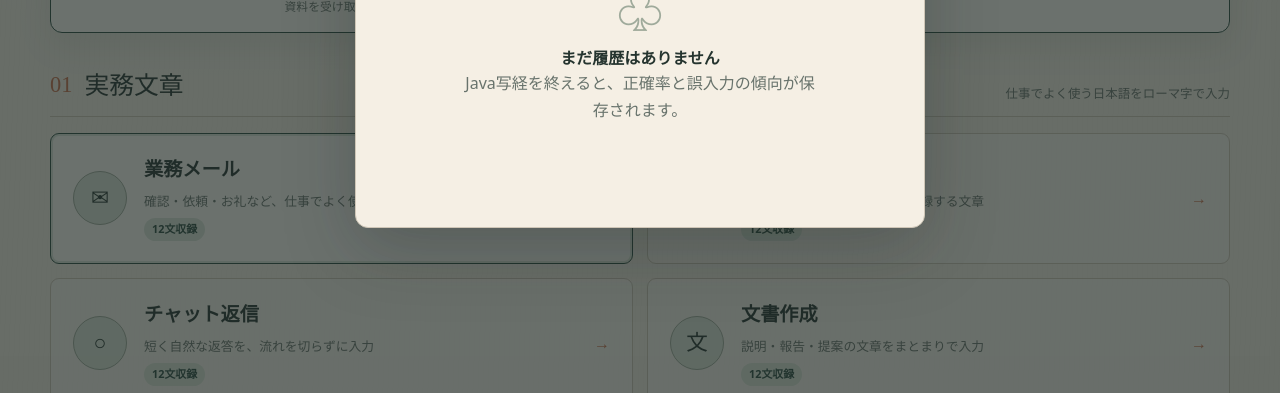
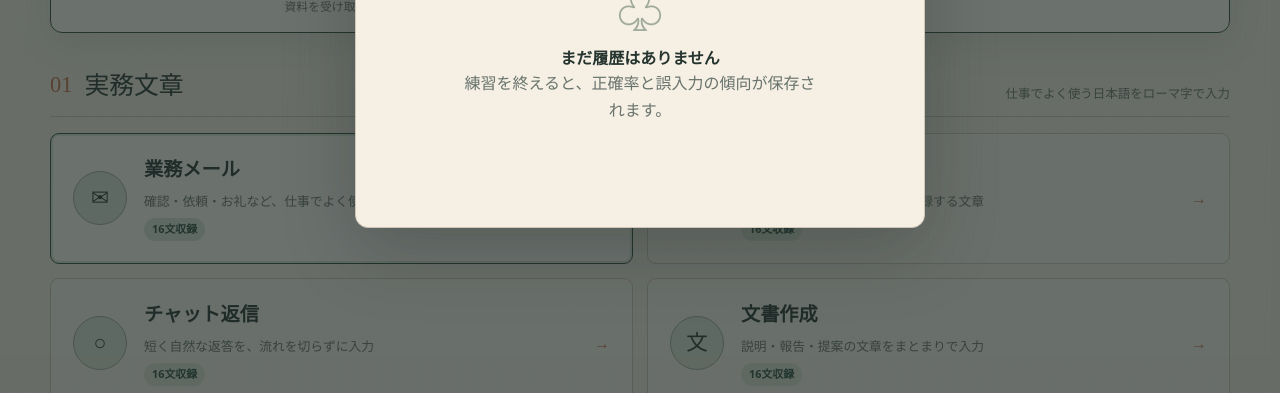
Before and after one commit to hikaruy0804/yubitore, a Next.js app: page / in a window 1280 px wide. Both pictures are taken after a click on the button "練習履歴". Shown: the part 407-800 px from the top of the page. Built offline with nearby package versions, Linux system fonts and the light colour scheme.

Commit message:
add commit

```diff
--- a/app/page.tsx
+++ b/app/page.tsx
@@ -40,9 +40,9 @@ type SessionRecord = {
   scene: string;
   accuracy: number;
   correct: number;
+  exerciseCount: number;
   mistakes: Record<string, number>;
   targetFingerErrors: Record<string, number>;
-  durationSec: number;
 };
 
 type Settings = {
@@ -196,6 +196,30 @@ const EXERCISES: Record<SceneId, Exercise[]> = {
       description: "ご質問への回答を本文に記載しました。",
       input: "goshitsumonhenokaitouwohonbunnikisaishimashita.",
     },
+    {
+      id: "mail-13",
+      context: "会議日程の変更依頼",
+      description: "会議の日程を来週へ変更できますでしょうか。",
+      input: "kaiginonitteiworaishuuhehenkoudekimasudeshouka.",
+    },
+    {
+      id: "mail-14",
+      context: "請求書を受け取った連絡",
+      description: "請求書を受領しました。内容を確認します。",
+      input: "seikyuushowojuryoushimashita.naiyouwokakuninshimasu.",
+    },
+    {
+      id: "mail-15",
+      context: "添付漏れを知らせるメール",
+      description: "添付ファイルが見当たりませんので、再送をお願いします。",
+      input: "tenpufairugamiatarimasennode,saisouwoonegaishimasu.",
+    },
+    {
+      id: "mail-16",
+      context: "修正版を送付するメール",
+      description: "修正版をお送りしますので、ご確認をお願いします。",
+      input: "shuuseibanwoookurishimasunode,gokakuninwoonegaishimasu.",
+    },
   ],
   meeting: [
     {
@@ -270,6 +294,30 @@ const EXERCISES: Record<SceneId, Exercise[]> = {
       description: "期限を一週間延長することで合意しました。",
       input: "kigenwoisshuukannenchousurukotodegouishimashita.",
     },
+    {
+      id: "meeting-13",
+      context: "課題と対応策の確認",
+      description: "進行上の課題と対応策を確認しました。",
+      input: "shinkoujounokadaitotaiousakuwokakuninshimashita.",
+    },
+    {
+      id: "meeting-14",
+      context: "担当者と期限の決定",
+      description: "各作業の担当者と期限を決定しました。",
+      input: "kakusagyounotantoushatokigenwoketteishimashita.",
+    },
+    {
+      id: "meeting-15",
+      context: "次回議題の共有",
+      description: "次回は利用者からの意見を検討します。",
+      input: "jikaihariyoushakaranoikenwokentoushimasu.",
+    },
+    {
+      id: "meeting-16",
+      context: "会議中止の記録",
+      description: "本日の会議は都合により中止します。",
+      input: "honjitsunokaigihatsugouniyorichuushishimasu.",
+    },
   ],
   chat: [
     {
@@ -344,6 +392,30 @@ const EXERCISES: Record<SceneId, Exercise[]> = {
       description: "ファイル名を変更して再度送ります。",
       input: "fairumeiwohenkoushitesaidookurimasu.",
     },
+    {
+      id: "chat-13",
+      context: "到着が遅れる連絡",
+      description: "会議が長引いているため、十分ほど遅れます。",
+      input: "kaigiganagabiiteirutame,juppunhodookuremasu.",
+    },
+    {
+      id: "chat-14",
+      context: "一部分だけ確認を依頼",
+      description: "この部分だけ、確認をお願いできますか。",
+      input: "konobubundake,kakuninwoonegaidekimasuka.",
+    },
+    {
+      id: "chat-15",
+      context: "連絡内容を訂正",
+      description: "先ほどの連絡に誤りがありました。訂正します。",
+      input: "sakihodonorenrakuniayamarigaarimashita.teiseishimasu.",
+    },
+    {
+      id: "chat-16",
+      context: "対応できる時間を共有",
+      description: "午後三時以降であれば対応できます。",
+      input: "gogosanjikoudearebataioudekimasu.",
+    },
   ],
   document: [
     {
@@ -418,6 +490,30 @@ const EXERCISES: Record<SceneId, Exercise[]> = {
       description: "最終版を保存し、関係者へ配布します。",
       input: "saishuubanwohozonshi,kankeishahehaifushimasu.",
     },
+    {
+      id: "document-13",
+      context: "資料の対象と方法を説明",
+      description: "本資料では、調査の対象と方法を説明します。",
+      input: "honshiryoudeha,chousanotaishoutohouhouwosetsumeishimasu.",
+    },
+    {
+      id: "document-14",
+      context: "利用条件の例外を明記",
+      description: "ただし、一部の条件では利用できません。",
+      input: "tadashi,ichibunojoukendehariyoudekimasenn.",
+    },
+    {
+      id: "document-15",
+      context: "実施後の確認手順",
+      description: "実施後は結果を記録し、担当者が確認します。",
+      input: "jisshigohakekkawokirokushi,tantoushagakakuninshimasu.",
+    },
+    {
+      id: "document-16",
+      context: "次工程の開始条件",
+      description: "次の作業は、承認完了後に開始する予定です。",
+      input: "tsuginosagyouha,shouninkanryougonikaishisuruyoteidesu.",
+    },
   ],
   hello: [
     {
@@ -468,6 +564,30 @@ const EXERCISES: Record<SceneId, Exercise[]> = {
       description: "掛け算と足し算を含む式を出力します。",
       input: "public class Formula {\n    public static void main(String[] args) {\n        System.out.println(4 * 5 + 2);\n    }\n}",
     },
+    {
+      id: "hello-9",
+      context: "引数の個数を表示",
+      description: "mainメソッドが受け取った引数の個数を表示します。",
+      input: "public class CountArgs {\n    public static void main(String[] args) {\n        System.out.println(args.length);\n    }\n}",
+    },
+    {
+      id: "hello-10",
+      context: "名前を変数に保存して表示",
+      description: "mainメソッド内で文字列変数を宣言して出力します。",
+      input: 'public class UserName {\n    public static void main(String[] args) {\n        String user = "Aoi";\n        System.out.println(user);\n    }\n}',
+    },
+    {
+      id: "hello-11",
+      context: "改行しない出力",
+      description: "printとprintlnを続けて呼び出します。",
+      input: 'public class Inline {\n    public static void main(String[] args) {\n        System.out.print("Loading");\n        System.out.println(" done");\n    }\n}',
+    },
+    {
+      id: "hello-12",
+      context: "平均値の計算と表示",
+      description: "変数へ計算結果を保存し、割り算した値を表示します。",
+      input: "public class Average {\n    public static void main(String[] args) {\n        int total = 24 + 18;\n        System.out.println(total / 2);\n    }\n}",
+    },
   ],
   variables: [
     {
@@ -518,6 +638,30 @@ const EXERCISES: Record<SceneId, Exercise[]> = {
       description: "値のコピーと再代入を続けて入力します。",
       input: "int x = 10;\nint y = x;\nx = 20;",
     },
+    {
+      id: "variables-9",
+      context: "定数の宣言",
+      description: "finalを使い、変更しない整数を宣言します。",
+      input: "final int LIMIT = 50;",
+    },
+    {
+      id: "variables-10",
+      context: "複数変数の宣言",
+      description: "同じ型の変数を一行で宣言し、面積を計算します。",
+      input: "int width = 8, height = 5;\nint area = width * height;",
+    },
+    {
+      id: "variables-11",
+      context: "型のキャスト",
+      description: "小数を整数へ明示的に変換します。",
+      input: "double price = 98.7;\nint rounded = (int) price;",
+    },
+    {
+      id: "variables-12",
+      context: "nullの代入と比較",
+      description: "参照型の初期値をnullにして比較します。",
+      input: "String note = null;\nboolean empty = note == null;",
+    },
   ],
   condition: [
     {
@@ -568,6 +712,30 @@ const EXERCISES: Record<SceneId, Exercise[]> = {
       description: "if文の中でもう一つの条件を確認します。",
       input: 'if (loggedIn) {\n    if (admin) {\n        System.out.println("Admin");\n    }\n}',
     },
+    {
+      id: "condition-9",
+      context: "不一致の判定",
+      description: "等しくないことを比較演算子で確認します。",
+      input: 'if (status != 200) {\n    System.out.println("Error");\n}',
+    },
+    {
+      id: "condition-10",
+      context: "気温による表示の切り替え",
+      description: "ifとelseで二つのメッセージを切り替えます。",
+      input: 'if (temperature < 10) {\n    System.out.println("Cold");\n} else {\n    System.out.println("Warm");\n}',
+    },
+    {
+      id: "condition-11",
+      context: "空でない文字列の確認",
+      description: "文字列の長さを条件式で確認します。",
+      input: 'if (name.length() > 0) {\n    System.out.println(name);\n}',
+    },
+    {
+      id: "condition-12",
+      context: "在庫有無の三項演算",
+      description: "比較結果からboolean値を選択します。",
+      input: "boolean available = stock > 0 ? true : false;",
+    },
   ],
   loop: [
     {
@@ -618,6 +786,30 @@ const EXERCISES: Record<SceneId, Exercise[]> = {
       description: "条件に達した時点でループを終了します。",
       input: "for (int i = 0; i < 10; i++) {\n    if (i == 4) {\n        break;\n    }\n}",
     },
+    {
+      id: "loop-9",
+      context: "合計値の計算",
+      description: "ループ内で値を足し、合計を更新します。",
+      input: "int sum = 0;\nfor (int i = 1; i <= 5; i++) {\n    sum += i;\n}",
+    },
+    {
+      id: "loop-10",
+      context: "文字列を一文字ずつ表示",
+      description: "文字列の長さを使って繰り返します。",
+      input: "for (int i = 0; i < text.length(); i++) {\n    System.out.println(text.charAt(i));\n}",
+    },
+    {
+      id: "loop-11",
+      context: "whileループからの脱出",
+      description: "条件を満たしたらbreakで処理を終えます。",
+      input: "int value = 1;\nwhile (value < 100) {\n    value *= 2;\n    if (value > 50) {\n        break;\n    }\n}",
+    },
+    {
+      id: "loop-12",
+      context: "配列を添字で走査",
+      description: "配列の長さを使って全要素を表示します。",
+      input: "for (int i = 0; i < scores.length; i++) {\n    System.out.println(scores[i]);\n}",
+    },
   ],
   method: [
     {
@@ -667,6 +859,30 @@ const EXERCISES: Record<SceneId, Exercise[]> = {
       context: "メソッド呼び出しの入れ子",
       description: "戻り値を別のメソッド呼び出しへ渡します。",
       input: "int total = add(add(1, 2), 3);\nSystem.out.println(total);",
+    },
+    {
+      id: "method-9",
+      context: "小数の平均を返すメソッド",
+      description: "double型の引数と戻り値を使います。",
+      input: "static double average(double a, double b) {\n    return (a + b) / 2;\n}",
+    },
+    {
+      id: "method-10",
+      context: "大きい値を返すメソッド",
+      description: "条件分岐と早いreturnを組み合わせます。",
+      input: "static int max(int a, int b) {\n    if (a > b) {\n        return a;\n    }\n    return b;\n}",
+    },
+    {
+      id: "method-11",
+      context: "配列の全要素を表示するメソッド",
+      description: "配列を受け取り、拡張for文で処理します。",
+      input: "static void printAll(String[] values) {\n    for (String value : values) {\n        System.out.println(value);\n    }\n}",
+    },
+    {
+      id: "method-12",
+      context: "文字列の長さを返すメソッド",
+      description: "String型の引数から文字数を取得して返します。",
+      input: "static int lengthOf(String text) {\n    return text.length();\n}",
     },
   ],
 };
@@ -955,7 +1171,6 @@ export default function Home() {
   const [targetFingerErrors, setTargetFingerErrors] = useState<Record<string, number>>({});
   const [wrongKey, setWrongKey] = useState<string | null>(null);
   const [paused, setPaused] = useState(false);
-  const [sessionStart, setSessionStart] = useState(0);
   const [result, setResult] = useState<SessionRecord | null>(null);
   const wrongTimer = useRef<ReturnType<typeof setTimeout> | null>(null);
 
@@ -996,7 +1211,6 @@ export default function Home() {
     () => exercises.slice(0, exerciseIndex).reduce((sum, item) => sum + item.input.length, 0) + charIndex,
     [charIndex, exerciseIndex, exercises],
   );
-
   const playTone = useCallback(
     (isCorrect: boolean) => {
       if (!settings.sound) return;
@@ -1035,15 +1249,15 @@ export default function Home() {
         scene: SCENES[scene].title,
         accuracy: attempts ? Math.round((finalCorrect / attempts) * 100) : 100,
         correct: finalCorrect,
+        exerciseCount: exercises.length,
         mistakes: finalMistakes,
         targetFingerErrors: finalFingerErrors,
-        durationSec: Math.max(1, Math.round((Date.now() - sessionStart) / 1000)),
       };
       setResult(record);
       setHistory((items) => [record, ...items].slice(0, 40));
       setScreen("result");
     },
-    [scene, sessionStart],
+    [exercises.length, scene],
   );
 
   const advance = useCallback(
@@ -1138,7 +1352,6 @@ export default function Home() {
     setWrongKey(null);
     setPaused(false);
     setResult(null);
-    setSessionStart(Date.now());
     setScreen("practice");
   };
 
@@ -1381,18 +1594,16 @@ export default function Home() {
         <div className="page-shell result-page">
           <div className="result-title">
             <p className="eyebrow">{isJavaScene(scene) ? "Javaコードの写経が終わりました" : "文章の入力が終わりました"}</p>
-            <h1>{isJavaScene(scene) ? "構造を追いながら、最後まで入力できました。" : "流れを保ったまま、最後まで入力できました。"}</h1>
+            <h1>練習が完了しました。</h1>
             <p>
-              {isJavaScene(scene)
-                ? "速度は評価しません。英字・記号・Shift操作のうち、間違いが集中した箇所を見直します。"
-                : "速度は評価しません。間違いが集中したキーと、その担当指を見直します。"}
+              誤入力が多かったキーと、その文字を担当する指を確認できます。
             </p>
           </div>
 
           <section className="result-stats">
             <article><span>正確率</span><strong>{result.accuracy}<small>%</small></strong><p>{result.correct}文字を入力</p></article>
             <article><span>誤入力</span><strong>{Object.values(result.mistakes).reduce((a, b) => a + b, 0)}<small>回</small></strong><p>正しいキーを押すまで進みません</p></article>
-            <article><span>練習時間</span><strong>{Math.max(1, Math.ceil(result.durationSec / 60))}<small>分</small></strong><p>速度の評価には使用しません</p></article>
+            <article><span>完了数</span><strong>{result.exerciseCount}<small>{isJavaScene(scene) ? "本" : "文"}</small></strong><p>{isJavaScene(scene) ? "コード" : "文章"}の練習を完了</p></article>
           </section>
 
           <section className="analysis-card">
@@ -1472,7 +1683,7 @@ export default function Home() {
                 </button>
               </>
             ) : (
-              <div className="empty-state"><span>♧</span><strong>まだ履歴はありません</strong><p>Java写経を終えると、正確率と誤入力の傾向が保存されます。</p></div>
+              <div className="empty-state"><span>♧</span><strong>まだ履歴はありません</strong><p>練習を終えると、正確率と誤入力の傾向が保存されます。</p></div>
             )}
           </section>
         </div>
```
Also changed, not shown: 2 other files (tests, documents, lock files or other folders).
